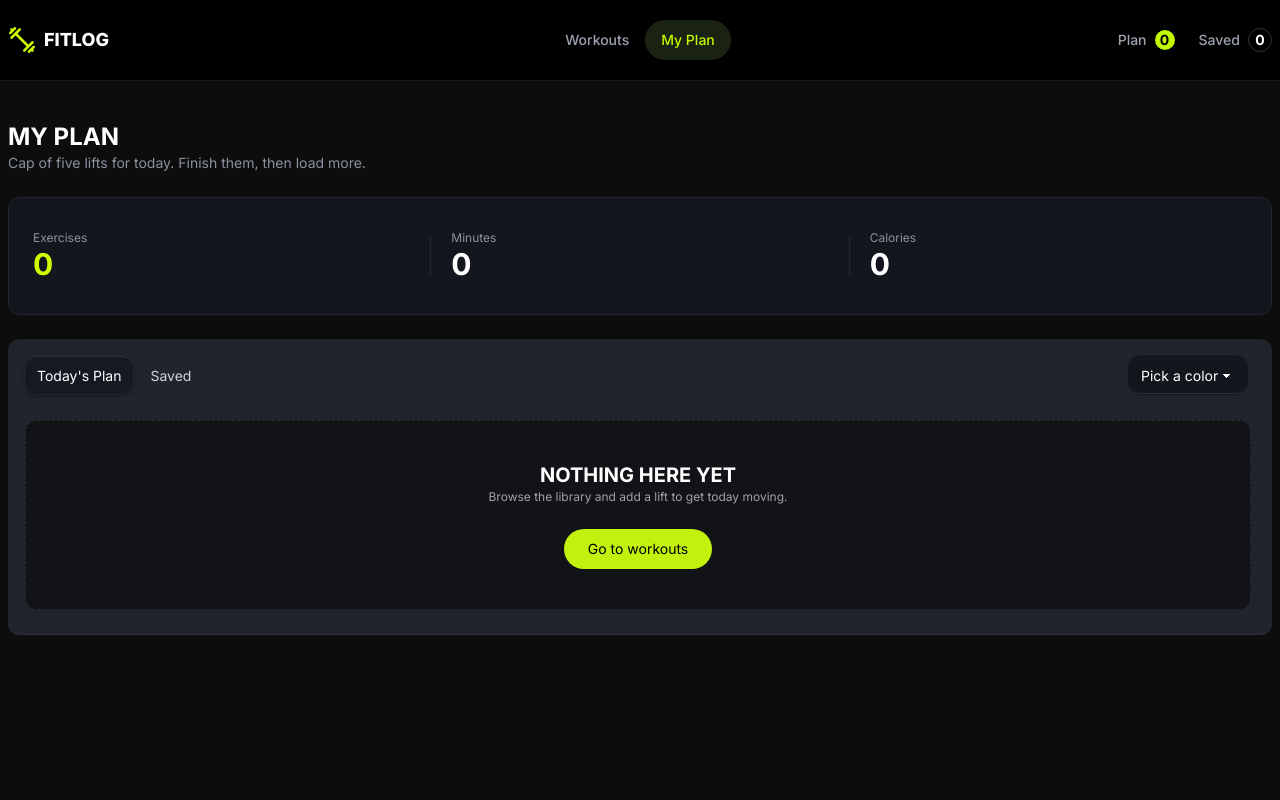
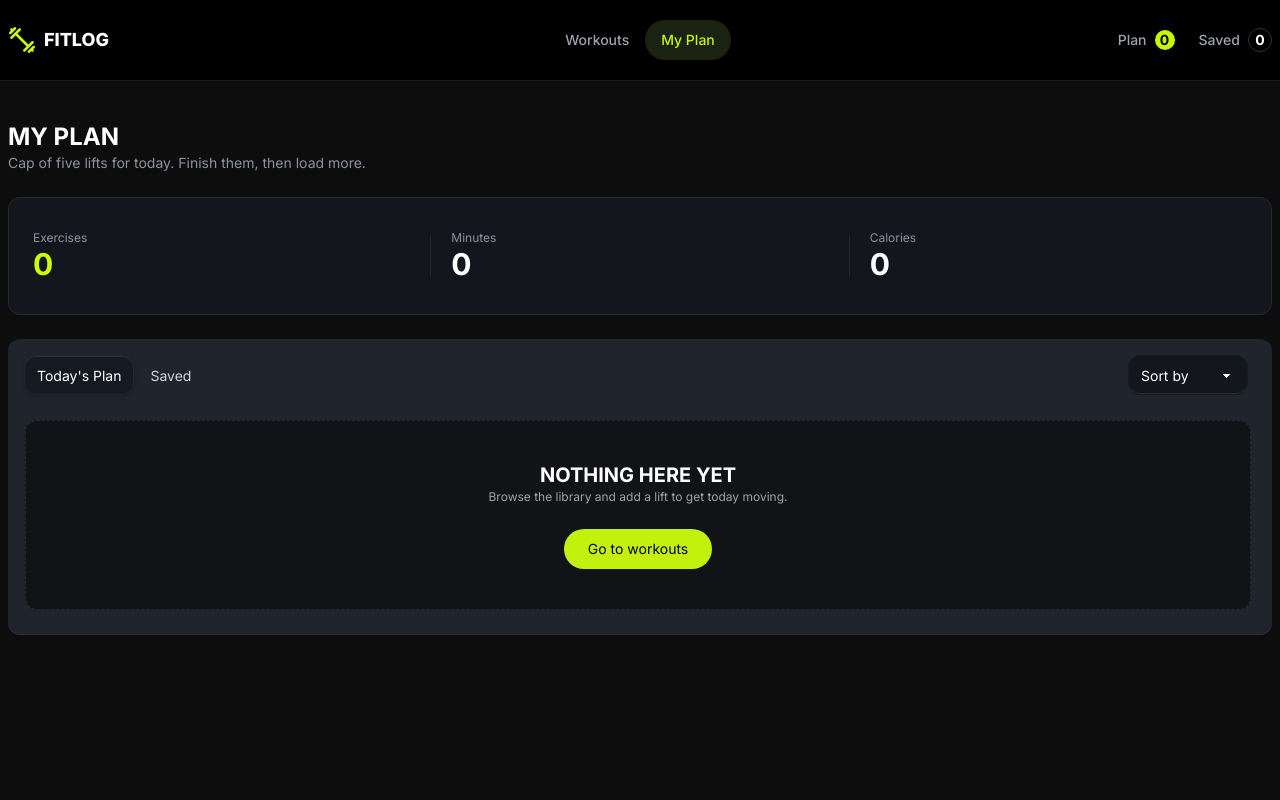
Before and after one commit to sabbirdv/PH-A6, a Next.js app: page /my-plan in a window 1280 px wide. Shown: the top 800 px of the page. Built offline with nearby package versions, Linux system fonts and the light colour scheme.

Commit message:
add sort by filter

```diff
--- a/src/app/buttons/TabsButtons.jsx
+++ b/src/app/buttons/TabsButtons.jsx
@@ -1,5 +1,5 @@
 'use client'
-import React, { Suspense, useContext } from 'react';
+import React, { Suspense, useContext, useState } from 'react';
 import { GymContext } from '../context/MyPlanContext';
 import NothingHere from '../cards/NothingHere';
 import TodaysCard from '../cards/TodaysCard';
@@ -17,6 +17,24 @@ const TabsButtons = () => {
         }
     }
 
+    const [filter , setFilter] = useState('sort by');
+
+    const filterdList = (data)=>{
+        const filterd = [...data]
+
+        if(filter === 'rating'){
+            filterd.sort((a,b)=> b.rating - a.rating)
+        }else if(filter === 'caloriesBurned'){
+            filterd.sort((a,b)=> a.caloriesBurned - b.caloriesBurned)
+        }else if(filter === 'duration'){
+            filterd.sort((a,b)=> a.duration - b.duration)
+        }
+        return filterd;
+    }
+
+    const filterdToday = filterdList(todaysData);
+    const filterdSaved = filterdList(savedData);
+
     return (
         <div>
             <div className="tabs tabs-box bg-[#1F242D] space-x-1 flex items-center rounded-xl p-4 ">
@@ -24,36 +42,36 @@ const TabsButtons = () => {
                     checked = {activeTab === "today"}
                     onChange={()=> activeTab === 'saved' && handleTabs()}
                     />
-                    <Suspense fallback={<div className='flex justify-center'><p className="loading loading-spinner text-accent w-10 "></p></div>}>
                     {activeTab === "today" && (
                     <div className="tab-content text-white mt-6 mb-2 flex flex-col gap-4">
 
-                        {todaysData.length > 0 ? todaysData.map((data)=>{ return <TodaysCard key={data.id} data={data}/>}) : <NothingHere/>}
+                        {todaysData.length > 0 ? filterdToday.map((data)=>{ return <TodaysCard key={data.id} data={data}/>}) : <NothingHere/>}
 
                     </div>
                     )}
-                    </Suspense>
 
                     <input type="radio" name="my_tabs_6" className={` ${activeTab === "saved" ? 'bg-[#151921] border border-[#232732] text-white ' : 'bg-[#1F242D] text-white/80 ' } tab rounded-xl  `} aria-label="Saved"
                     checked = {activeTab === "saved"}
                     onChange={()=> activeTab === 'today' && handleTabs()}
                     />
-                    <Suspense fallback={<div className='flex justify-center'><p className="loading loading-spinner text-accent w-10 "></p></div>}>
                     {activeTab === "saved" && (
                     <div className="tab-content text-white mt-6 mb-2 flex flex-col gap-4">
 
-                        {savedData.length > 0 ? savedData.map((data)=>{ return <SavedCard key={data.id} data={data}/>}) : <NothingHere/>}
+                        {savedData.length > 0 ? filterdSaved.map((data)=>{ return <SavedCard key={data.id} data={data}/>}) : <NothingHere/>}
 
                     </div>
                     )}
-                    </Suspense>
 
                 <div className='ms-auto pe-2'>
-                    <select defaultValue="Pick a color" className="select bg-[#13161D] border border-[#151921] rounded-xl min-w-30 ">
-                        <option disabled={true}>Pick a color</option>
-                        <option>Crimson</option>
-                        <option>Amber</option>
-                        <option>Velvet</option>
+                    <select
+                    defaultValue='sort by'
+                    onChange={(e)=> setFilter(e.target.value)}
+                    className="select bg-[#13161D] border border-[#151921] rounded-xl min-w-30 outline-none"
+                    >
+                        <option value={'sort by'} disabled={true}>Sort by</option>
+                        <option value={'rating'}>Rating</option>
+                        <option value={'caloriesBurned'}>Calories</option>
+                        <option value={'duration'}>Duration</option>
                     </select>
                 </div>
             </div>
--- a/src/app/my-plan/page.jsx
+++ b/src/app/my-plan/page.jsx
@@ -8,7 +8,7 @@ const MyPlan = () => {
     const {todaysData, savedData, activeTab} = useContext(GymContext)
 
     return (
-        <div className='bg-[#0D0D0D] text-white py-10 h-dvh '>
+        <div className='bg-[#0D0D0D] text-white py-10 min-h-dvh '>
             <div className=' container max-w-7xl mx-auto px-2 flex flex-col justify-center gap-6'>
                 <div className='max-sm:text-center'>
                     <h3 className='text-2xl font-bold'>MY PLAN</h3>
```
